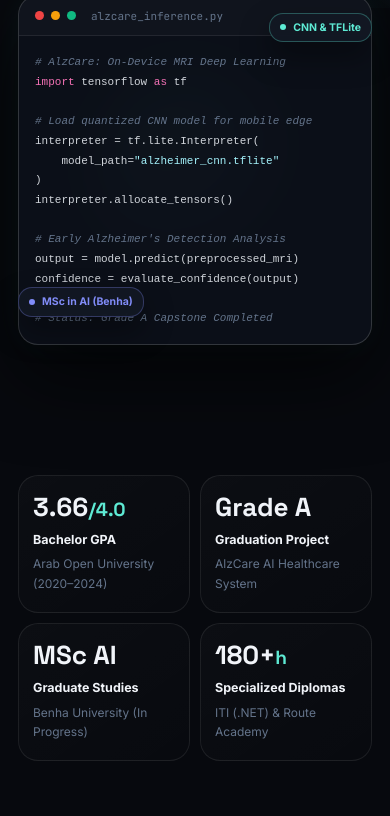
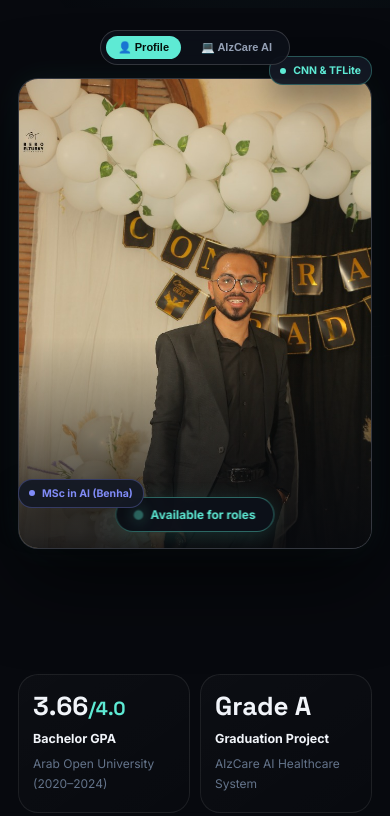
Before and after one commit to AAshrafR/portfolio, a plain HTML site: page index.html in a window 390 px wide. Shown: the part 836-1652 px from the top of the page. Drawn offline with Linux system fonts and the light colour scheme.

Commit message:
feat: add profile photo card to hero, fix mobile navbar overlap + experience responsiveness

```diff
--- a/index.html
+++ b/index.html
@@ -110,6 +110,27 @@
         <div class="orb"></div>
         <div class="grid-lines"></div>
 
+        <!-- Tab switcher -->
+        <div class="hero-card-tabs" role="tablist">
+          <button class="hero-tab-btn active" data-panel="panelProfile" role="tab" aria-selected="true">👤 Profile</button>
+          <button class="hero-tab-btn" data-panel="panelCode" role="tab" aria-selected="false">💻 AlzCare AI</button>
+        </div>
+
+        <!-- Profile card panel -->
+        <div class="hero-tab-panel" id="panelProfile">
+          <div class="profile-card">
+            <div class="profile-image-wrap">
+              <img src="assets/profile.jpg" alt="Abdelmasih Ashraf" class="profile-photo" />
+              <div class="profile-gradient-scrim"></div>
+            </div>
+            <div class="profile-live-badge">
+              <span class="status-dot"></span> Available for roles
+            </div>
+          </div>
+        </div>
+
+        <!-- Code card panel -->
+        <div class="hero-tab-panel" id="panelCode" style="display:none;">
           <div class="code-card">
             <div class="code-top">
               <span class="dot red"></span>
@@ -133,6 +154,7 @@ confidence = evaluate_confidence(output)
 
 <span class="comment"># Status: Grade A Capstone Completed</span></code></pre>
           </div>
+        </div>
 
         <div class="floating-chip chip-one">
           <span class="chip-dot"></span> CNN &amp; TFLite
@@ -145,6 +167,7 @@ confidence = evaluate_confidence(output)
         </div>
       </div>
     </section>
+
 
     <!-- ================= IMPACT METRICS (DYNAMIC) ================= -->
     <section class="section metrics-section">
--- a/script.js
+++ b/script.js
@@ -654,7 +654,7 @@ function initHeroTabs() {
 
   tabButtons.forEach((btn) => {
     btn.addEventListener("click", () => {
-      const targetTab = btn.getAttribute("data-tab");
+      const targetPanelId = btn.getAttribute("data-panel");
 
       tabButtons.forEach((b) => {
         const isActive = b === btn;
@@ -663,11 +663,7 @@ function initHeroTabs() {
       });
 
       tabPanels.forEach((panel) => {
-        const panelId = panel.id;
-        const matches =
-          (targetTab === "profile" && panelId === "panelProfile") ||
-          (targetTab === "code" && panelId === "panelCode");
-        panel.classList.toggle("active", matches);
+        panel.style.display = panel.id === targetPanelId ? "" : "none";
       });
     });
   });
--- a/style.css
+++ b/style.css
@@ -186,6 +186,7 @@ a {
   max-width: var(--max);
   margin: 0 auto;
   padding: 95px 24px;
+  scroll-margin-top: 80px;
 }
 
 .section-heading {
@@ -361,6 +362,110 @@ a {
   place-items: center;
   width: 100%;
 }
+
+/* Hero card tab switcher */
+.hero-card-tabs {
+  position: absolute;
+  top: 0;
+  left: 50%;
+  transform: translateX(-50%);
+  display: flex;
+  gap: 8px;
+  z-index: 5;
+  background: rgba(13, 17, 26, 0.88);
+  border: 1px solid var(--line-strong);
+  border-radius: var(--radius-full);
+  padding: 5px;
+  backdrop-filter: blur(12px);
+}
+
+.hero-tab-btn {
+  background: transparent;
+  border: none;
+  color: var(--text-muted);
+  font-size: 12px;
+  font-weight: 700;
+  padding: 6px 16px;
+  border-radius: var(--radius-full);
+  cursor: pointer;
+  transition: all 0.22s ease;
+  white-space: nowrap;
+}
+
+.hero-tab-btn.active {
+  background: var(--accent);
+  color: #04100c;
+}
+
+.hero-tab-btn:hover:not(.active) {
+  color: var(--text);
+}
+
+/* Tab panels */
+.hero-tab-panel {
+  position: relative;
+  z-index: 2;
+  width: min(400px, 100%);
+  margin-top: 44px;
+}
+
+/* Profile card */
+.profile-card {
+  position: relative;
+  border-radius: var(--radius-lg);
+  overflow: hidden;
+  border: 1px solid var(--line-strong);
+  box-shadow: 0 30px 80px rgba(0, 0, 0, 0.65), 0 0 30px rgba(94, 234, 212, 0.08);
+  background: var(--surface);
+}
+
+.profile-image-wrap {
+  position: relative;
+  width: 100%;
+  aspect-ratio: 3 / 4;
+  overflow: hidden;
+}
+
+.profile-photo {
+  width: 100%;
+  height: 100%;
+  object-fit: cover;
+  object-position: top center;
+  display: block;
+  transition: transform 0.4s ease;
+}
+
+.profile-card:hover .profile-photo {
+  transform: scale(1.03);
+}
+
+.profile-gradient-scrim {
+  position: absolute;
+  inset: 0;
+  background: linear-gradient(to bottom, transparent 55%, rgba(7, 9, 14, 0.85) 100%);
+  pointer-events: none;
+}
+
+.profile-live-badge {
+  position: absolute;
+  bottom: 16px;
+  left: 50%;
+  transform: translateX(-50%);
+  background: rgba(13, 17, 26, 0.92);
+  border: 1px solid rgba(94, 234, 212, 0.4);
+  color: var(--accent);
+  font-size: 12px;
+  font-weight: 700;
+  padding: 7px 18px;
+  border-radius: var(--radius-full);
+  display: inline-flex;
+  align-items: center;
+  gap: 8px;
+  white-space: nowrap;
+  backdrop-filter: blur(10px);
+  box-shadow: 0 4px 20px rgba(94, 234, 212, 0.15);
+}
+
 
 .orb {
   width: 320px;
@@ -1524,7 +1629,7 @@ footer {
 
   .hero {
     grid-template-columns: 1fr;
-    padding-top: 110px;
+    padding-top: 120px;
     gap: 36px;
   }
 
@@ -1549,6 +1654,17 @@ footer {
     grid-column: span 1;
   }
 
+  /* Experience card: stack heading row on mobile */
+  .experience-top {
+    flex-direction: column;
+    align-items: flex-start;
+    gap: 6px;
+  }
+
+  .experience-period {
+    white-space: normal;
+  }
+
   .metrics-grid {
     grid-template-columns: repeat(2, 1fr);
   }
@@ -1557,6 +1673,12 @@ footer {
 @media (max-width: 640px) {
   .section {
     padding: 65px 18px;
+  }
+
+  .hero {
+    padding-top: 100px;
+    min-height: auto;
+    padding-bottom: 60px;
   }
 
   .hero-copy h1 {
@@ -1677,4 +1799,41 @@ footer {
     flex-direction: column;
     text-align: center;
   }
-}
+
+  /* Experience section mobile */
+  .experience-card {
+    padding: 20px 18px;
+  }
+
+  .experience-card h3 {
+    font-size: 17px;
+  }
+
+  .experience-tags span {
+    font-size: 10.5px;
+    padding: 3px 8px;
+  }
+
+  .exp-bullet-list {
+    font-size: 13px;
+    padding-left: 16px;
+  }
+
+  /* Hero tab switcher on mobile */
+  .hero-card-tabs {
+    top: 0;
+    left: 50%;
+    transform: translateX(-50%);
+    width: max-content;
+  }
+
+  .hero-tab-btn {
+    font-size: 11px;
+    padding: 5px 12px;
+  }
+
+  .hero-tab-panel {
+    width: 100%;
+    margin-top: 48px;
+  }
+}
```
Lines whose indentation alone changed are shown as unchanged.
